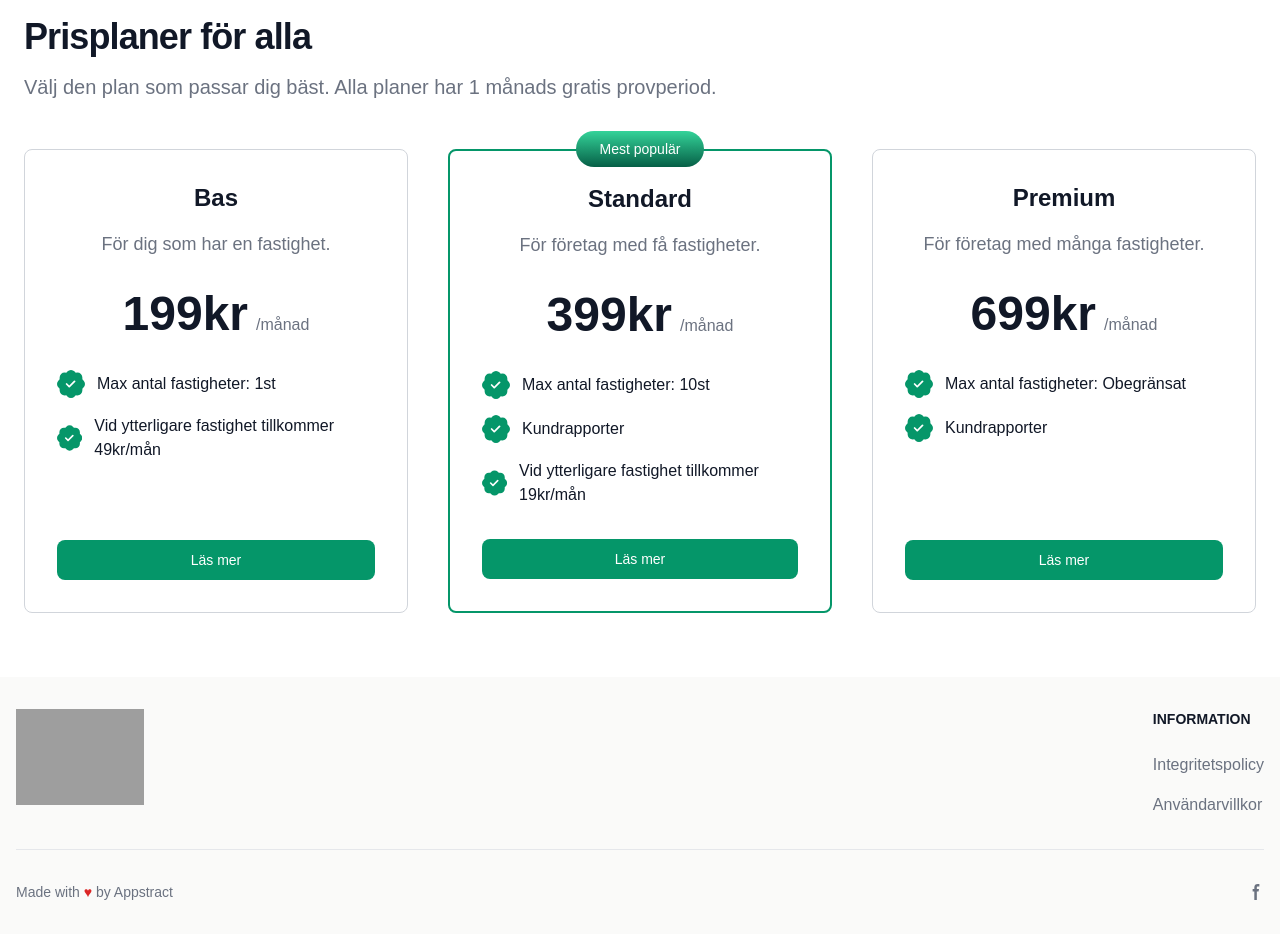
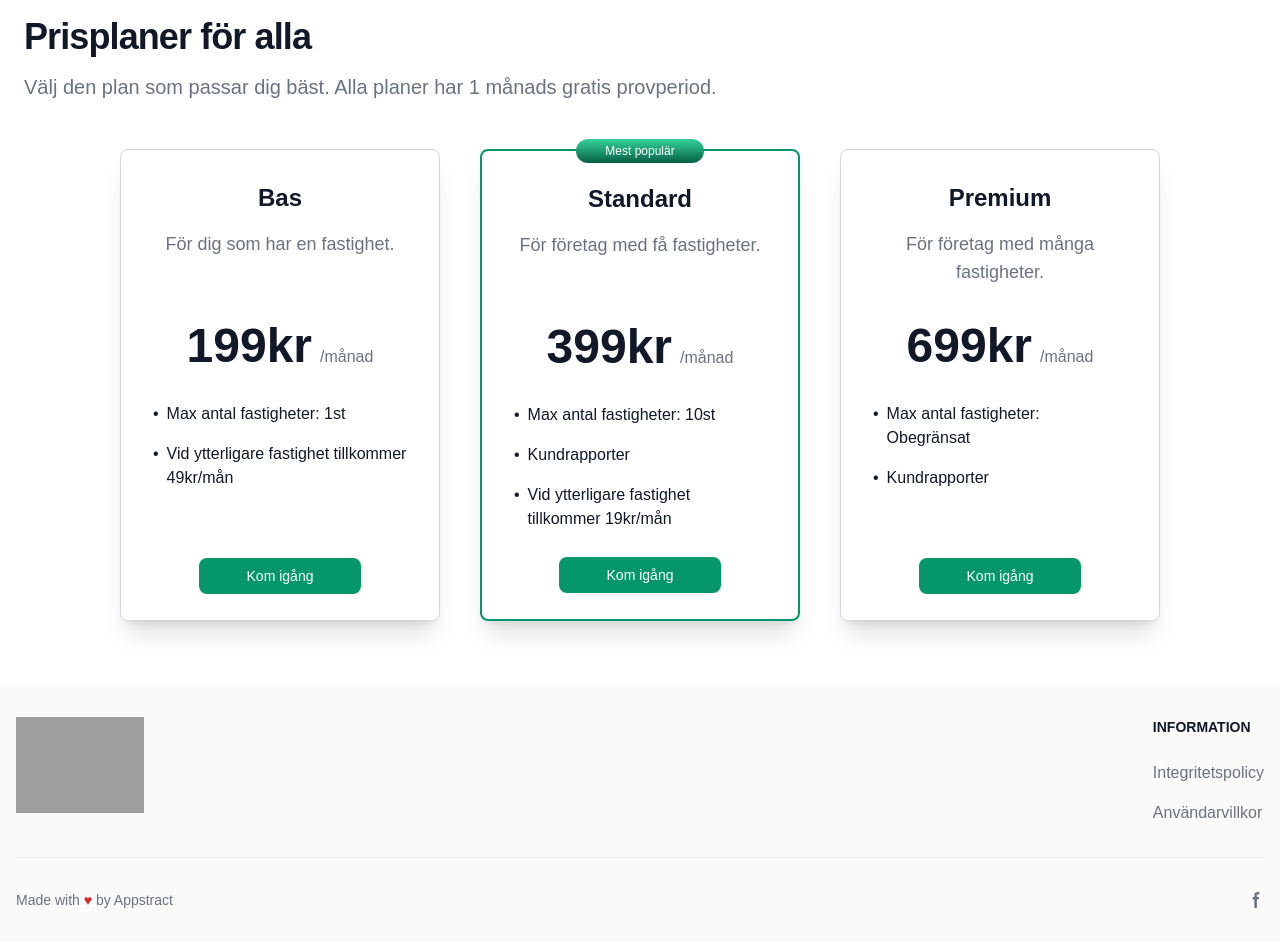
Before and after one commit to AppStractSE/PropertEaseSE, a React (Vite) app: page / in a window 1280 px wide. Shown: the part 1320-2262 px from the top of the page. Built offline with nearby package versions, Linux system fonts and the light colour scheme; grey boxes are pictures that could not be loaded.

Commit message:
grid fixes + other junk

```diff
--- a/index.html
+++ b/index.html
@@ -2,6 +2,7 @@
 <html lang="sv-SE" data-theme="dark">
 
 <head>
+  <link rel="stylesheet" rel="preload" href="src/styling/init.css" as="stylesheet" />
   <meta charset="UTF-8" />
   <link rel="icon" type="image/svg+xml" href="/vite.svg" />
   <meta name="viewport" content="width=device-width, initial-scale=1.0" />
--- a/src/components/Navigation.tsx
+++ b/src/components/Navigation.tsx
@@ -18,7 +18,7 @@ const Navigation = () => {
   });
 
   return (
-    <header className={`sticky top-0 transition-all ${scroll ? 'shadow-xl' : 'shadow-2xl'}`}>
+    <header className={`z-10 sticky top-0 transition-all ${scroll ? 'shadow-xl' : 'shadow-2xl'}`}>
       <nav
         className={`bg-white border-gray-200 transition-all dark:bg-[#111] ${scroll ? 'p-4 lg:px-6' : 'p-8 lg:px-6'}`}
       >
--- a/src/components/pricing/PricingCard.tsx
+++ b/src/components/pricing/PricingCard.tsx
@@ -1,5 +1,5 @@
-import { BsPatchCheckFill } from 'react-icons/bs';
 import { Plan } from '../../data/plans';
+
 interface Props {
   plan: Plan;
 }
@@ -7,35 +7,44 @@ interface Props {
 const PricingCard = ({ plan }: Props) => {
   return (
     <div
-      className={`cursor-default flex flex-col p-6 mx-auto w-full text-center text-gray-900 bg-white rounded-lg border border-gray-300 dark:border-stone-900 xl:p-8 dark:bg-primary-950 dark:text-white hover:border-primary-300 hover:bg-primary-50 dark:hover:bg-primary-900 hover:shadow-2xl ${
-        plan.mostPopular ? 'relative border-primary-600 border-2 mp-container' : ''
+      className={`flex flex-col w-[18rem] lg:w-[20rem] min-h-[420px] cursor-default p-4 py-6 md:p-6 xl:p-8 w-full text-center text-gray-900
+      bg-white rounded-lg border  dark:bg-[#121212] dark:text-white hover:border-primary-300 hover:bg-primary-50 dark:hover:bg-primary-900 shadow-xl hover:shadow-2xl dark:shadow-none ${
+        plan.mostPopular
+          ? 'relative border-primary-600 dark:border-primary-900 border-2 mp-container'
+          : 'border-gray-300 dark:border-stone-950'
       }`}
     >
       {plan.mostPopular && (
-        <div className="absolute -top-5 right-0 left-0 mx-auto w-32 rounded-full bg-gradient-to-b from-primary-400 to-primary-800 px-3 py-2 text-sm font-medium text-white mp-highlight">
+        <div className="absolute -top-3 right-0 left-0 mx-auto w-32 rounded-full bg-gradient-to-b from-primary-400 to-primary-800 px-2 py-1 text-xs font-medium text-white mp-highlight">
           Mest populär
         </div>
       )}
+      <div className="flex flex-col justify-between">
+        <div>
           <h3 className="mb-4 text-2xl font-semibold">{plan.name}</h3>
-      <p className="font-light text-gray-500 sm:text-lg dark:text-gray-200">{plan.description}</p>
+          <p className="font-light text-gray-500 sm:text-lg dark:text-gray-200 md:h-[60px]">{plan.description}</p>
+        </div>
         <div className="flex justify-center items-baseline my-8">
           <span className="mr-2 text-5xl font-bold">{plan.price}kr</span>
           <span className="text-gray-500 dark:text-gray-400">/månad</span>
         </div>
+      </div>
       <ul role="list" className="mb-8 space-y-4 text-left">
         {plan.features.map((feature) => (
-          <li key={feature} className="flex items-center space-x-3">
-            <BsPatchCheckFill size={28} className="text-primary-600 dark:text-green-400" />
-            <span>{feature}</span>
+          <li key={feature} className="flex space-x-2">
+            <div className="">•</div>
+            <div>{feature}</div>
           </li>
         ))}
       </ul>
+      <div className="mt-auto">
         <a
           href="https://property.appstract.se/register"
-        className="mt-auto text-white bg-primary-600 dark:bg-primary-700 dark:hover:bg-primary-800 hover:bg-primary-700 focus:ring-4 focus:ring-primary-200 font-medium rounded-lg text-sm px-5 py-2.5 text-center dark:text-white  dark:focus:ring-primary-900"
+          className="text-white bg-primary-600 dark:bg-primary-700 dark:hover:bg-primary-800 hover:bg-primary-700 focus:ring-4 focus:ring-primary-200 font-medium rounded-lg text-sm px-12 py-2.5 text-center dark:text-white  dark:focus:ring-primary-900"
         >
-        Läs mer
+          Kom igång
         </a>
+      </div>
     </div>
   );
 };
--- a/src/components/pricing/PricingGrid.tsx
+++ b/src/components/pricing/PricingGrid.tsx
@@ -3,7 +3,7 @@ interface Props {
 }
 
 const PricingGrid = ({ children }: Props) => {
-  return <div className="space-y-8 lg:grid lg:grid-cols-3 sm:gap-6 xl:gap-10 lg:space-y-0">{children}</div>;
+  return <div className="space-y-6 grid md:flex gap-4 md:gap-6 xl:gap-10 justify-center md:space-y-0">{children}</div>;
 };
 
 export default PricingGrid;
--- a/src/main.tsx
+++ b/src/main.tsx
@@ -3,7 +3,7 @@ import ReactDOM from 'react-dom/client';
 import { BrowserRouter } from 'react-router-dom';
 import App from './App.tsx';
 import ThemeProvider from './contexts/ThemeProvider.tsx';
-import './index.css';
+import './styling/index.css';
 
 ReactDOM.createRoot(document.getElementById('root')!).render(
   <React.StrictMode>
--- a/src/index.css
+++ b/src/styling/index.css
@@ -25,6 +25,7 @@ html {
 body {
   font-family: 'Source Sans 3', sans-serif;
 }
+
 html,
 body {
   margin: 0;
--- /dev/null
+++ b/src/styling/init.css
@@ -0,0 +1,3 @@
+html {
+    background-color: #121212;
+}
```
Lines whose indentation alone changed are shown as unchanged.
